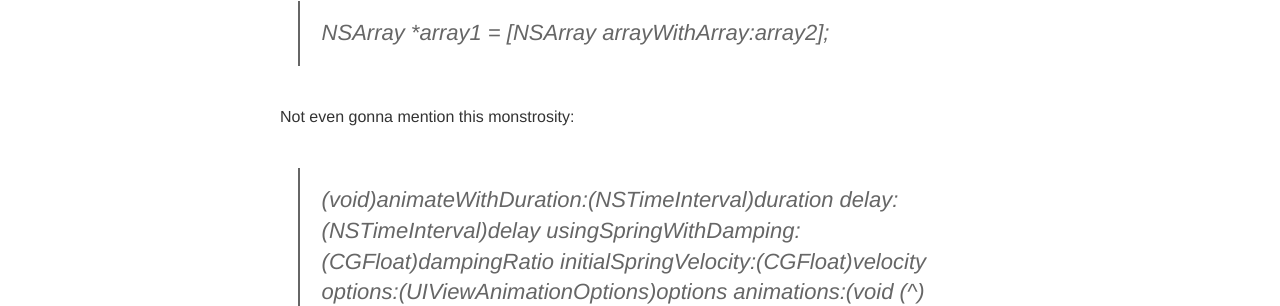
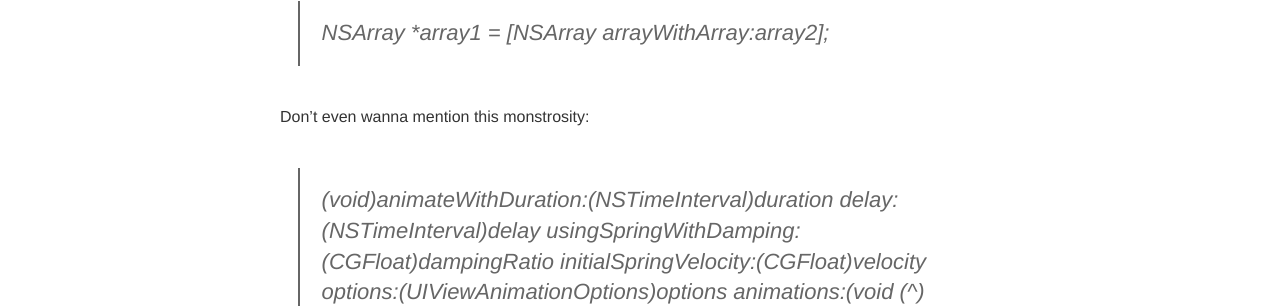
Before and after one commit to trentyou/trentyou.github.io, a Jekyll site: the page built from _posts/2014-12-2-Current progress and first post.md, in a window 1280 px wide and 900 px high, scrolled down 2209 px. Shown: the part 152-458 px from the top of the window. Built offline with Jekyll 4.4.1, drawn with Linux system fonts in a browser that asks for light colours.

Commit message:
Updated 2014-12-2-Current progress and first post.md

```diff
--- a/_posts/2014-12-2-Current progress and first post.md
+++ b/_posts/2014-12-2-Current progress and first post.md
@@ -49,7 +49,7 @@ Objective-C
 
 
 
-Not even gonna mention this monstrosity:
+Don't even wanna mention this monstrosity:
 
 > (void)animateWithDuration:(NSTimeInterval)duration
                       delay:(NSTimeInterval)delay
```
